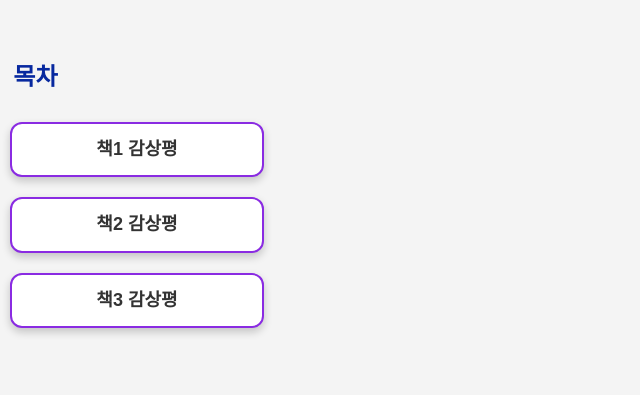
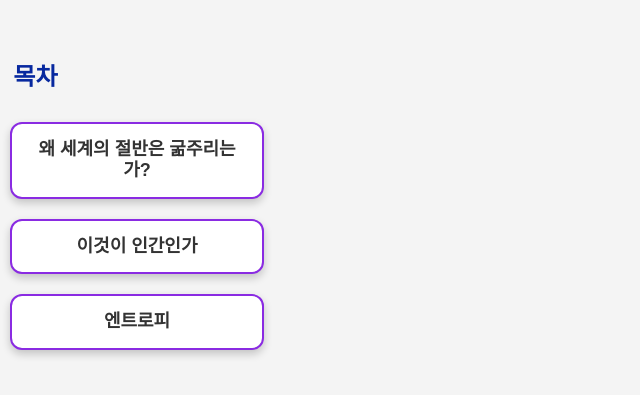
Before and after one commit to ifewqrk/My-Reading-Log, a plain HTML site: page index.html in a window 1280 px wide. Shown: the part 115-510 px from the top of the page, without its empty margins (0-640 px from the left). Drawn offline with Linux system fonts and the light colour scheme.

Commit message:
index.html

```diff
--- a/index.html
+++ b/index.html
@@ -12,9 +12,9 @@
 <p></p>
 <!-- 하이퍼링크를 버튼처럼 스타일링 -->
 <p>
-    <a href="book1.html" class="button review-box">책1 감상평</a><br>
-    <a href="book2.html" class="button review-box">책2 감상평</a><br>
-    <a href="book3.html" class="button review-box">책3 감상평</a><br>
+    <a href="book1.html" class="button review-box">왜 세계의 절반은 굶주리는가?</a><br>
+    <a href="book2.html" class="button review-box">이것이 인간인가</a><br>
+    <a href="book3.html" class="button review-box">엔트로피</a><br>
 </p>
 </body>
 </html>
```
